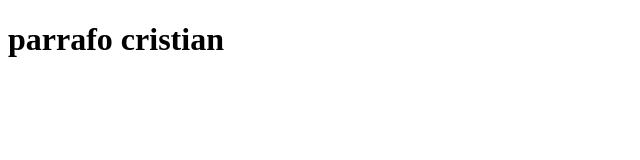
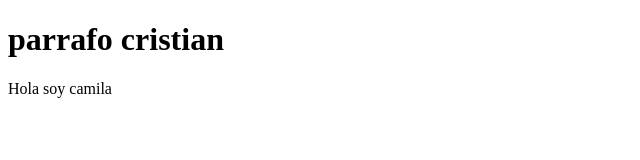
Before and after one commit to cpantojas/tutoria-github-room2, a plain HTML site: page index.html in a window 1280 px wide. Shown: the whole page, without its empty margins (0-640 px from the left). Drawn offline with Linux system fonts and the light colour scheme.

Commit message:
first cami

```diff
--- a/index.html
+++ b/index.html
@@ -7,5 +7,6 @@
 </head>
 <body>
     <h1>parrafo cristian</h1>
+    <p>Hola soy camila</p>
 </body>
 </html>
```
